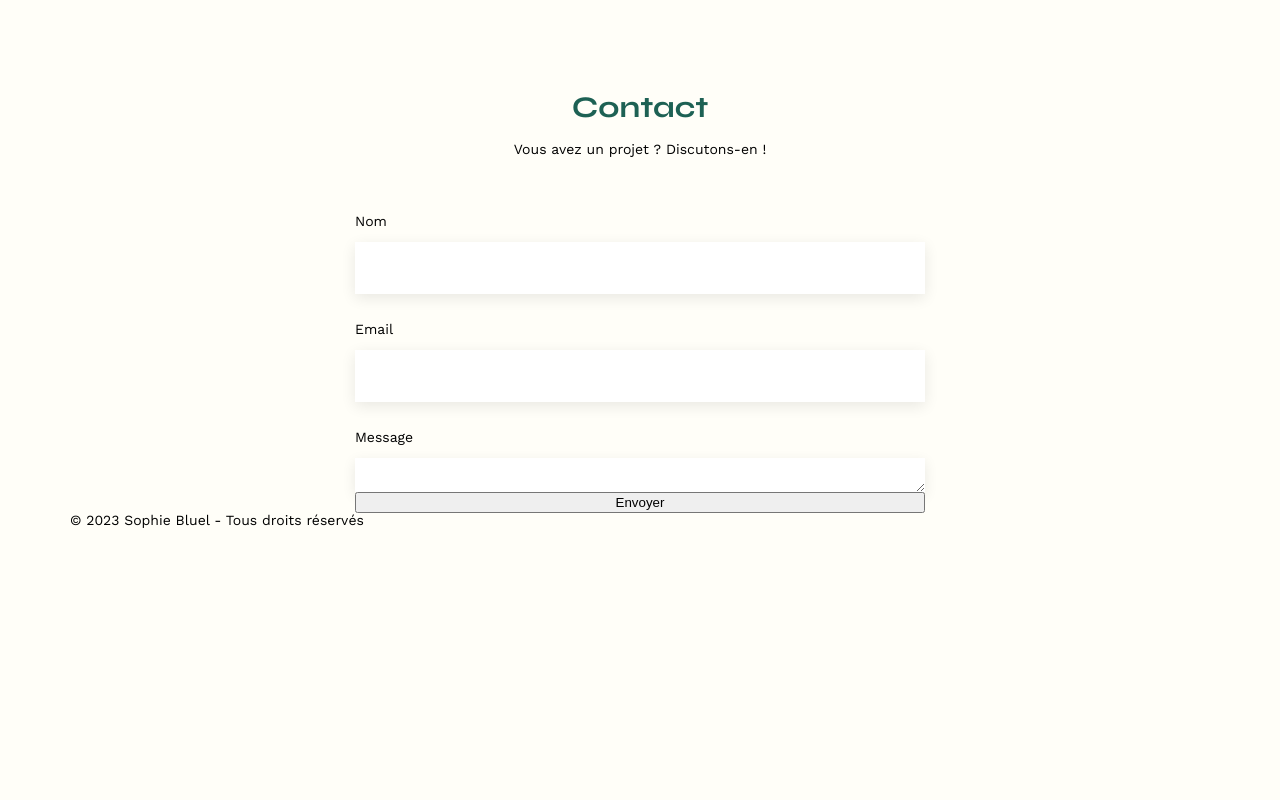
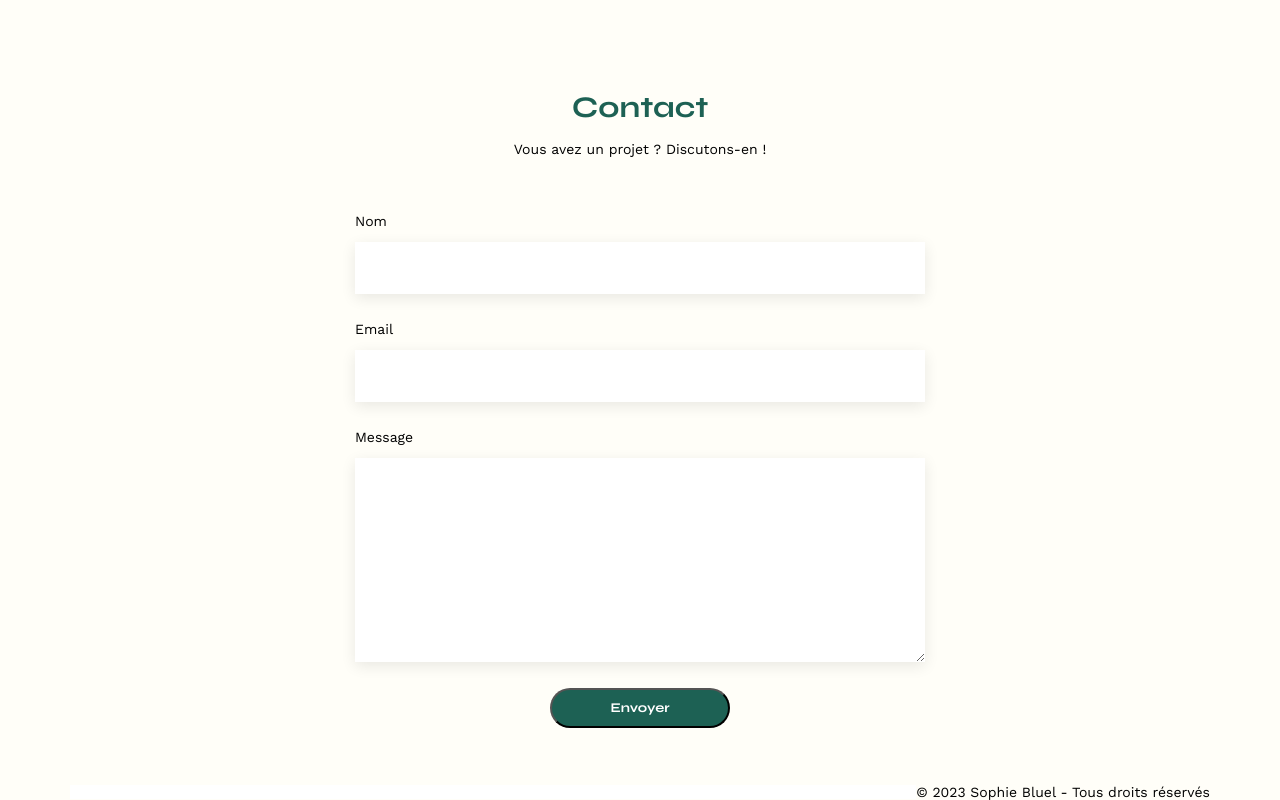
Before and after one commit to DMC1DEV/OC_P3_DMC-Dev_Portfolio_Sophie_Bluel, a plain HTML site: page FrontEnd/index.html in a window 1280 px wide. Shown: the part 697-1497 px from the top of the page. Before the commit the page ends 1225 px from the top, so only its background shows below. Drawn offline with nearby package versions, Linux system fonts and the light colour scheme; no server answers.

Commit message:
Filtres et footer finished.

```diff
--- a/FrontEnd/assets/style.css
+++ b/FrontEnd/assets/style.css
@@ -440,13 +440,14 @@ li:hover {
 	box-shadow: 0px 4px 14px rgba(0, 0, 0, 0.09);
 }
 
-input[type="submit"] {
+.btn-envoyer {
 	font-family: 'Syne';
 	font-weight: 700;
 	color: white;
 	background-color: #1D6154;
 	margin: 2em auto;
 	width: 180px;
+	height: 40px;
 	text-align: center;
 	border-radius: 60px;
 }
@@ -456,3 +457,14 @@ footer nav ul {
 	justify-content: flex-end;
 	margin: 2em;
 }
+
+#message {
+	height: 200px;
+}
+
+#mentions-legales {
+	display: flex;
+	justify-content: flex-end;
+	background-color: white;
+	margin-top: 30px;
+}
--- a/FrontEnd/index.html
+++ b/FrontEnd/index.html
@@ -66,13 +66,15 @@
 				<input type="email" id="email" name="email" required>
 				<label for="message">Message</label>
 				<textarea id="message" name="message" required></textarea>
-				<button type="submit">Envoyer</button>
+				<button type="submit" class="btn-envoyer">Envoyer</button>
 			</form>
 		</section>
 	</main>
 
 	<footer>
-		<p>&copy; 2023 Sophie Bluel - Tous droits réservés</p>
+		<div id="mentions-legales">
+			<p>&copy; 2023 Sophie Bluel - Tous droits réservés</p>
+		</div>
 	</footer>
 </body>
 
```
